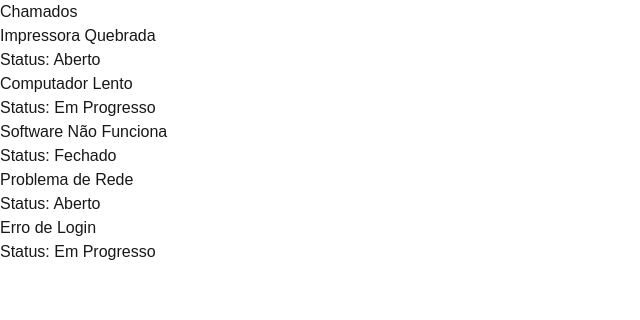
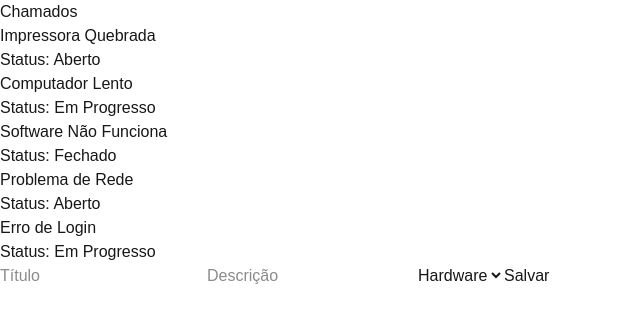
Before and after one commit to TalitaMoul/Sistema-Chamados, a Next.js app: page / in a window 1280 px wide. Shown: the top 320 px of the page, without its empty margins (0-640 px from the left). Built offline with nearby package versions, Linux system fonts and the light colour scheme.

Commit message:
feat: listagem estática de chamados

```diff
--- /dev/null
+++ b/src/app/components/FormularioChamados.tsx
@@ -0,0 +1,14 @@
+export default function FormularioChamados() {
+  return (
+    <div>
+      <input type="text" placeholder="Título" />
+      <input type="text" placeholder="Descrição" />
+      <select name="" id="">
+        <option value="">Hardware</option>
+        <option value="">Software</option>
+        <option value="">Rede</option>
+      </select>
+      <button>Salvar</button>
+    </div>
+  );
+}
--- a/src/app/page.tsx
+++ b/src/app/page.tsx
@@ -1,5 +1,7 @@
 "use client";
 import { useState } from "react";
+import FormularioChamado from "./components/FormularioChamados"
+import FormularioChamados from "./components/FormularioChamados";
 
 const ticketsData = [
   { id: "1", title: "Impressora Quebrada", status: "Aberto" },
@@ -22,6 +24,7 @@ export default function Home() {
           <p>Status: {ticket.status}</p>
         </div>
       ))}
+      <FormularioChamados />
     </main>
   );
 }
```
